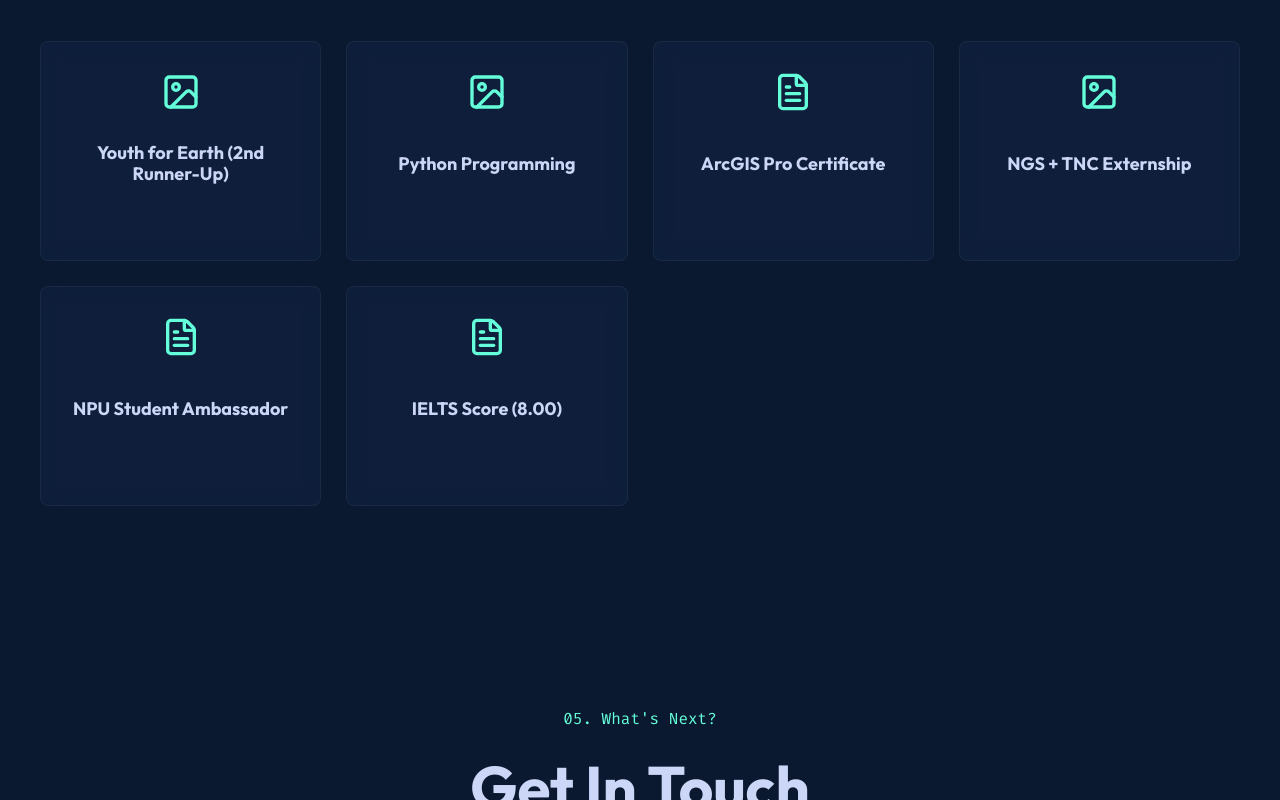
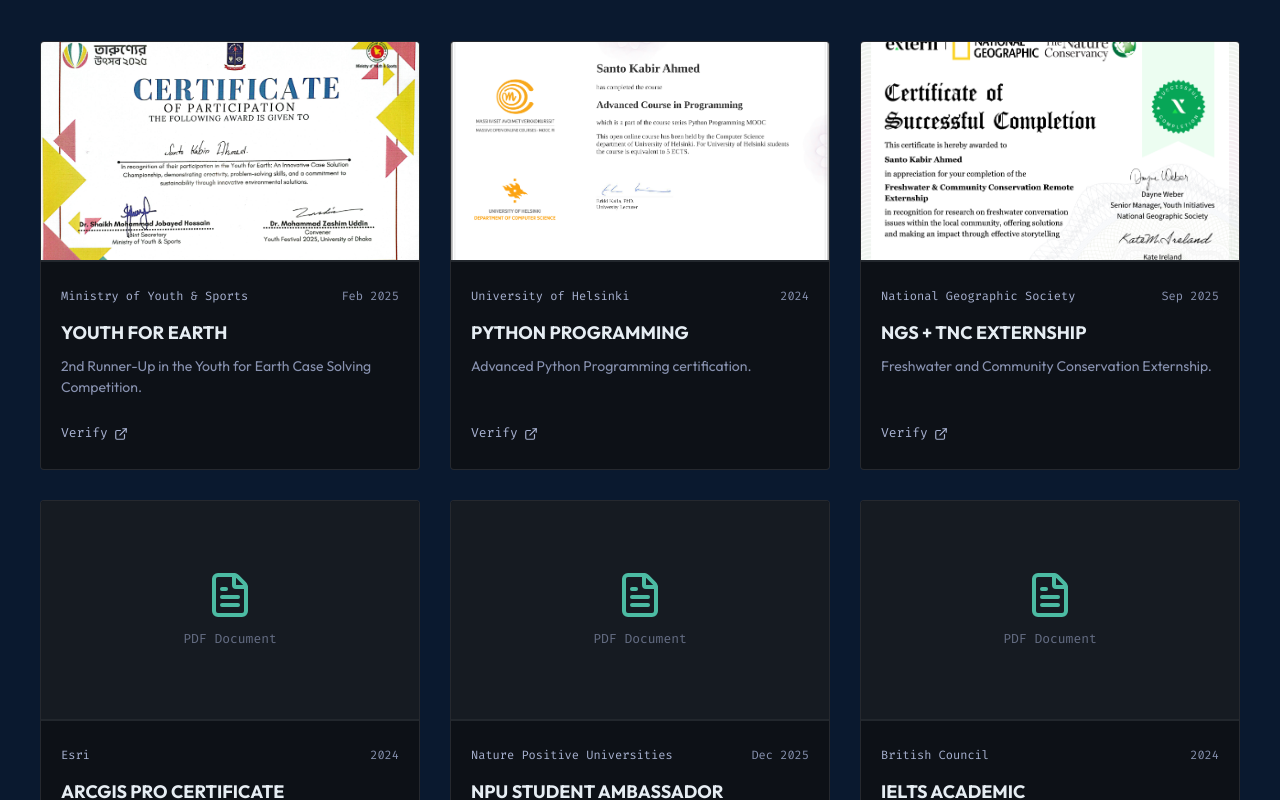
Before and after one commit to SantoKabir/portfolio, a React (Vite) app: page / in a window 1280 px wide. Shown: the part 4100-4900 px from the top of the page. Built offline with nearby package versions, Linux system fonts and the light colour scheme.

Commit message:
Redesign certificates section to match reference

```diff
--- a/src/components/Certificates.css
+++ b/src/components/Certificates.css
@@ -1,51 +1,103 @@
 .certificates-grid {
   display: grid;
-  grid-template-columns: repeat(auto-fill, minmax(280px, 1fr));
-  gap: 25px;
+  grid-template-columns: repeat(auto-fill, minmax(320px, 1fr));
+  gap: 30px;
   margin-top: 50px;
 }
 
 .certificate-card {
   display: flex;
   flex-direction: column;
-  justify-content: space-between;
-  padding: 30px;
+  background-color: #0d1117; /* Very dark, almost black background matching reference */
+  border: 1px solid rgba(255, 255, 255, 0.1);
+  border-radius: 4px;
+  overflow: hidden;
+  transition: transform 0.2s ease, box-shadow 0.2s ease;
+}
+
+.certificate-card:hover {
+  transform: translateY(-5px);
+  box-shadow: 0 10px 30px -10px rgba(0, 0, 0, 0.5);
+  border-color: rgba(255, 255, 255, 0.2);
+}
+
+.cert-image-container {
   height: 220px;
-  text-align: center;
+  width: 100%;
+  background-color: #161b22;
+  border-bottom: 2px solid rgba(255, 255, 255, 0.05);
+  overflow: hidden;
+  display: flex;
+  justify-content: center;
   align-items: center;
 }
 
-.cert-icon {
+.cert-image-container img {
+  width: 100%;
+  height: 100%;
+  object-fit: cover; /* or contain, depending on if we want the full cert visible */
+  object-position: center;
+}
+
+.pdf-placeholder {
+  display: flex;
+  flex-direction: column;
+  align-items: center;
+  justify-content: center;
+  color: var(--text-secondary);
+  opacity: 0.7;
+}
+
+.mt-2 {
+  margin-top: 10px;
+  font-size: 13px;
+}
+
+.cert-content {
+  padding: 25px 20px;
+  display: flex;
+  flex-direction: column;
+  flex: 1;
+}
+
+.cert-meta {
+  display: flex;
+  justify-content: space-between;
+  align-items: center;
+  font-size: 12px;
+  color: var(--text-secondary);
   margin-bottom: 15px;
+}
+
+.cert-org {
+  color: var(--text-tertiary);
 }
 
 .cert-title {
   font-size: 18px;
-  color: var(--text-primary);
-  margin-bottom: 15px;
+  font-weight: 700;
+  color: #e6edf3;
+  margin-bottom: 12px;
+  line-height: 1.3;
+}
+
+.cert-description {
+  font-size: 14px;
+  color: var(--text-secondary);
+  margin-bottom: 25px;
+  line-height: 1.5;
   flex: 1;
+}
+
+.cert-verify-link {
   display: flex;
   align-items: center;
+  gap: 6px;
+  font-size: 13px;
+  color: var(--text-tertiary);
+  transition: color 0.2s ease;
 }
 
-.cert-link {
-  display: flex;
-  align-items: center;
-  gap: 8px;
-  font-size: 14px;
-  opacity: 0;
-  transform: translateY(10px);
-  transition: var(--transition);
+.cert-verify-link:hover {
+  color: var(--text-primary);
 }
-
-.certificate-card:hover .cert-link {
-  opacity: 1;
-  transform: translateY(0);
-}
-
-@media (max-width: 768px) {
-  .cert-link {
-    opacity: 1;
-    transform: translateY(0);
-  }
-}
--- a/src/components/Certificates.jsx
+++ b/src/components/Certificates.jsx
@@ -1,36 +1,57 @@
 import React from 'react';
-import { ExternalLink, FileText, Image as ImageIcon } from 'lucide-react';
+import { ExternalLink, FileText } from 'lucide-react';
 import './Certificates.css';
 
 const Certificates = () => {
   const certificates = [
     {
-      title: 'Youth for Earth (2nd Runner-Up)',
+      title: 'YOUTH FOR EARTH',
+      org: 'Ministry of Youth & Sports',
+      date: 'Feb 2025',
+      description: '2nd Runner-Up in the Youth for Earth Case Solving Competition.',
       file: 'Youth for Earth.jpg',
+      image: 'Youth for Earth.jpg', // Using same for thumbnail
       type: 'image'
     },
     {
-      title: 'Python Programming',
+      title: 'PYTHON PROGRAMMING',
+      org: 'University of Helsinki',
+      date: '2024',
+      description: 'Advanced Python Programming certification.',
       file: 'Santo_Kabir_Python.png',
+      image: 'Santo_Kabir_Python.png',
       type: 'image'
     },
     {
-      title: 'ArcGIS Pro Certificate',
+      title: 'NGS + TNC EXTERNSHIP',
+      org: 'National Geographic Society',
+      date: 'Sep 2025',
+      description: 'Freshwater and Community Conservation Externship.',
+      file: 'NGS+TNC Externship Certificate.png',
+      image: 'NGS+TNC Externship Certificate.png',
+      type: 'image'
+    },
+    {
+      title: 'ARCGIS PRO CERTIFICATE',
+      org: 'Esri',
+      date: '2024',
+      description: 'Certification in ArcGIS Pro geospatial software.',
       file: 'ArcGIS Pro Certificate.pdf',
       type: 'pdf'
     },
     {
-      title: 'NGS + TNC Externship',
-      file: 'NGS+TNC Externship Certificate.png',
-      type: 'image'
-    },
-    {
-      title: 'NPU Student Ambassador',
+      title: 'NPU STUDENT AMBASSADOR',
+      org: 'Nature Positive Universities',
+      date: 'Dec 2025',
+      description: 'Student Ambassador and Communications Team member.',
       file: 'NPU Student Ambassador Certificate - Santo Kabir Ahmed.pdf',
       type: 'pdf'
     },
     {
-      title: 'IELTS Score (8.00)',
+      title: 'IELTS ACADEMIC',
+      org: 'British Council',
+      date: '2024',
+      description: 'Achieved an overall band score of 8.00.',
       file: 'Santo_Kabir_Ahmed_IELTS.pdf',
       type: 'pdf'
     }
@@ -41,21 +62,37 @@
       <h2 className="section-title">Certifications & Awards</h2>
       <div className="certificates-grid">
         {certificates.map((cert, index) => (
-          <a
-            key={index}
-            href={`${import.meta.env.BASE_URL}${cert.file}`}
-            target="_blank"
-            rel="noopener noreferrer"
-            className="certificate-card glass-panel"
-          >
-            <div className="cert-icon text-accent">
-              {cert.type === 'pdf' ? <FileText size={40} /> : <ImageIcon size={40} />}
+          <div key={index} className="certificate-card">
+            <div className="cert-image-container">
+              {cert.type === 'image' ? (
+                <img src={`${import.meta.env.BASE_URL}${cert.image}`} alt={cert.title} />
+              ) : (
+                <div className="pdf-placeholder">
+                  <FileText size={48} className="text-accent" />
+                  <span className="text-mono mt-2">PDF Document</span>
+                </div>
+              )}
             </div>
-            <h3 className="cert-title">{cert.title}</h3>
-            <div className="cert-link text-mono text-accent">
-              View Document <ExternalLink size={16} />
+
+            <div className="cert-content">
+              <div className="cert-meta text-mono">
+                <span className="cert-org">{cert.org}</span>
+                <span className="cert-date">{cert.date}</span>
+              </div>
+
+              <h3 className="cert-title">{cert.title}</h3>
+              <p className="cert-description">{cert.description}</p>
+
+              <a
+                href={`${import.meta.env.BASE_URL}${cert.file}`}
+                target="_blank"
+                rel="noopener noreferrer"
+                className="cert-verify-link text-mono"
+              >
+                Verify <ExternalLink size={14} />
+              </a>
             </div>
-          </a>
+          </div>
         ))}
       </div>
     </section>
```
